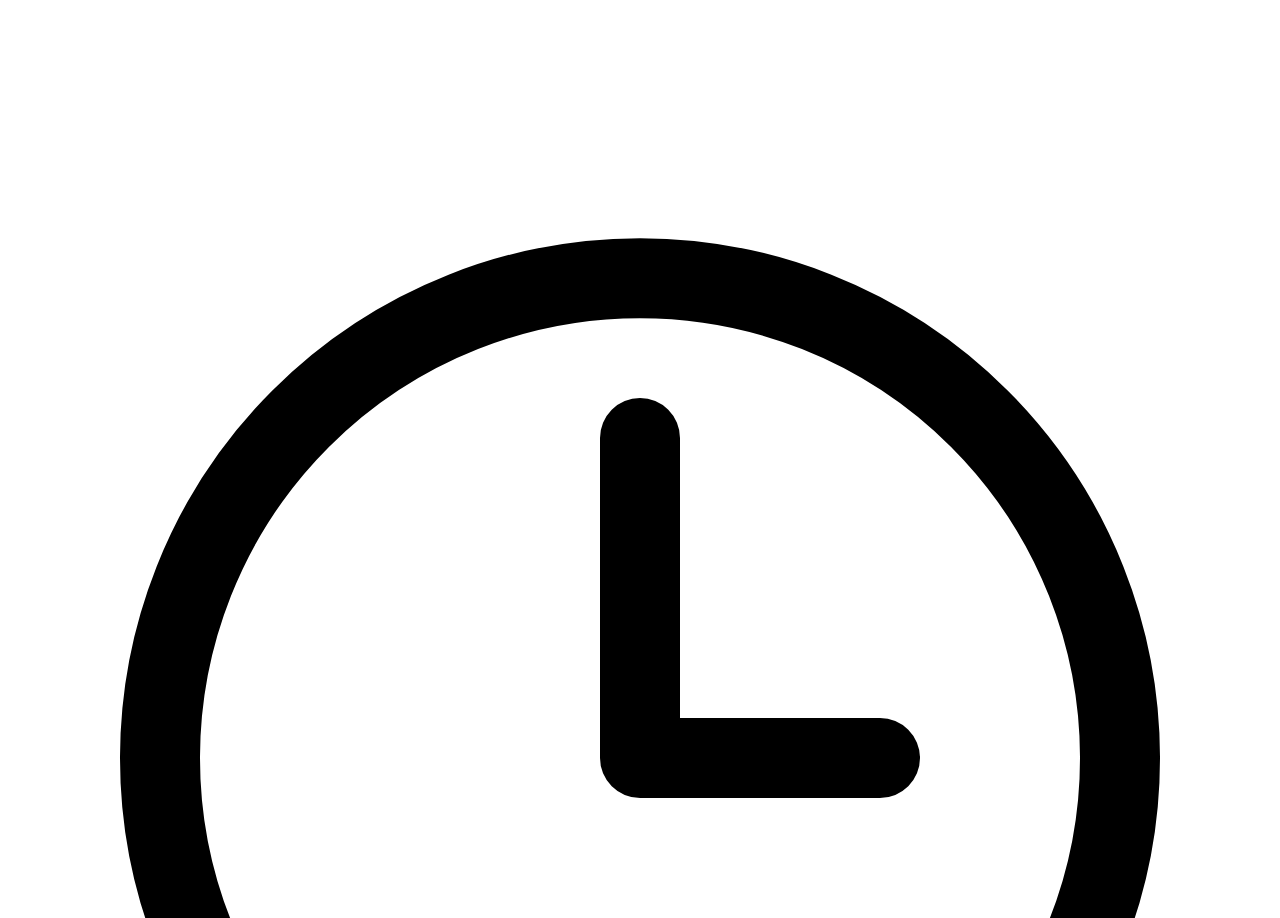
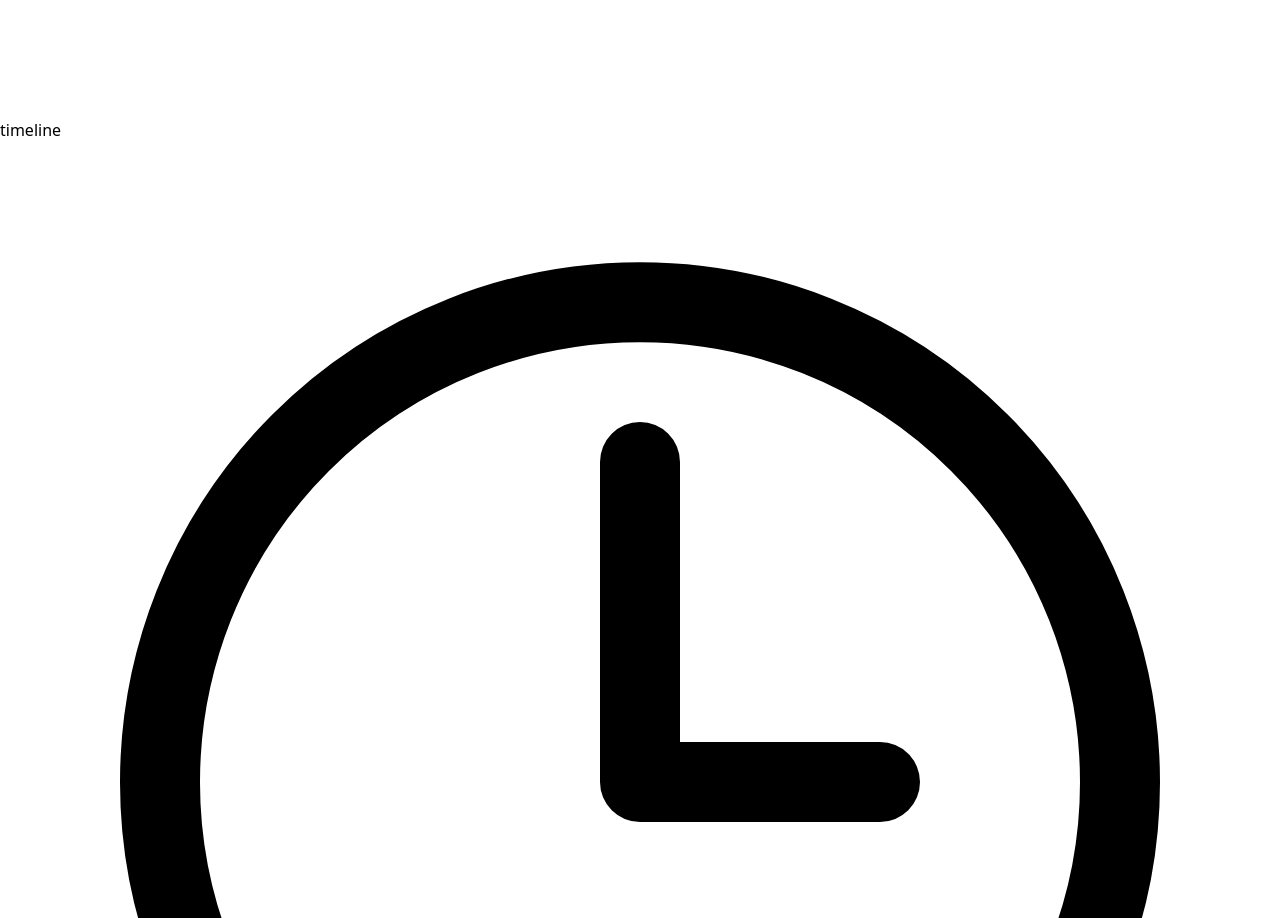
Before and after one commit to kartimenya/OnTrack, a Vue app: page /#timeline in a window 1280 px wide. Before the commit this address led to /. Shown: the part 1531-2449 px from the top of the page. Built offline with nearby package versions, Linux system fonts and the light colour scheme.

Commit message:
navigate for header

```diff
--- a/src/App.vue
+++ b/src/App.vue
@@ -1,12 +1,39 @@
 <script setup>
+import { ref } from 'vue'
+import { PAGE_TIMELINE, PAGE_ACTIVITIES, PAGE_PROGRESS } from './constans'
 import TheHeader from './components/TheHeader.vue'
 import TheNav from './components/TheNav.vue'
+import TheActivities from './pages/TheActivities.vue'
+import TheProgress from './pages/TheProgress.vue'
+import TheTimeline from './pages/TheTimeline.vue'
+
+const currentPage = ref(normilizePageHash())
+
+function normilizePageHash() {
+  const hash = window.location.hash.slice(1)
+
+  if ([PAGE_TIMELINE, PAGE_ACTIVITIES, PAGE_PROGRESS].includes(hash)) {
+    return hash
+  }
+
+  window.location.hash = PAGE_TIMELINE
+
+  return PAGE_TIMELINE
+}
+
+function goTo(page) {
+  currentPage.value = page
+}
 </script>
 
 <template>
-  <TheHeader />
-  <main class="flex flex-grow flex-col"></main>
-  <TheNav />
+  <TheHeader @go-to-timeline="goTo(PAGE_TIMELINE)" @go-to-progress="goTo(PAGE_PROGRESS)" />
+  <main class="flex flex-grow flex-col">
+    <TheTimeline v-show="currentPage === PAGE_TIMELINE" />
+    <TheActivities v-show="currentPage === PAGE_ACTIVITIES" />
+    <TheProgress v-show="currentPage === PAGE_PROGRESS" />
+  </main>
+  <TheNav :current-page="currentPage" @navigate="goTo($event)" />
 </template>
 
 <style scoped></style>
--- a/src/components/TheHeader.vue
+++ b/src/components/TheHeader.vue
@@ -1,11 +1,13 @@
 <script setup>
 import TheLogo from './TheLogo.vue'
 import TheHeaderProgress from './TheHeaderProgress.vue'
+
+const emit = defineEmits(['goToTimeline', 'goToProgress'])
 </script>
 
 <template>
   <header class="sticky top-0 z-20 flex items-center justify-between border-b bg-white p-3">
-    <TheLogo />
-    <TheHeaderProgress />
+    <TheLogo @:click="emit('goToTimeline')" />
+    <TheHeaderProgress @click="emit('goToProgress')" />
   </header>
 </template>
--- a/src/components/TheHeaderProgress.vue
+++ b/src/components/TheHeaderProgress.vue
@@ -1,9 +1,10 @@
 <script setup>
 import { CheckCircleIcon } from '@heroicons/vue/24/solid'
+import { PAGE_PROGRESS } from '../constans'
 </script>
 
 <template>
-  <a href="#" class="text-sm">
+  <a :href="`#${PAGE_PROGRESS}`" class="text-sm">
     <div v-if="true" class="flex items-center gap-1">
       Day complete!
       <CheckCircleIcon class="h-7 text-green-500" />
--- a/src/components/TheLogo.vue
+++ b/src/components/TheLogo.vue
@@ -1,5 +1,8 @@
+<script setup>
+import { PAGE_TIMELINE } from '../constans'
+</script>
 <template>
-  <a href="">
+  <a :href="`#${PAGE_TIMELINE}`">
     <img src="../assets/logo.png" alt="Logo" class="h-9" />
   </a>
 </template>
--- a/src/components/TheNav.vue
+++ b/src/components/TheNav.vue
@@ -1,15 +1,19 @@
 <script setup>
-import { ref } from 'vue'
+import NavItem from './NavItem.vue'
+import { PAGE_TIMELINE, PAGE_ACTIVITIES, PAGE_PROGRESS } from '../constans'
 import { ClockIcon, ListBulletIcon, ChartBarIcon } from '@heroicons/vue/24/outline'
-import NavItem from './NavItem.vue'
+
+defineProps(['currentPage'])
+
+const emit = defineEmits(['navigate'])
+
 const navItems = {
-  timeline: ClockIcon,
-  activities: ListBulletIcon,
-  progress: ChartBarIcon
+  [PAGE_TIMELINE]: ClockIcon,
+  [PAGE_ACTIVITIES]: ListBulletIcon,
+  [PAGE_PROGRESS]: ChartBarIcon
 }
+</script>
 
-const currentPage = ref('timeline')
-</script>
 <template>
   <nav class="text-3x1 sticky bottom-0 z-10 bg-white">
     <ul class="flex items-center justify-around border-t">
@@ -18,7 +22,7 @@ const currentPage = ref('timeline')
         :key="page"
         :href="`#${page}`"
         :class="{ 'pointer-events-none bg-gray-200': page === currentPage }"
-        @click="currentPage = page"
+        @click="emit('navigate', page)"
       >
         <component :is="icon" class="h-6 w-6" />{{ page }}
       </NavItem>
--- /dev/null
+++ b/src/constans.js
@@ -0,0 +1,3 @@
+export const PAGE_TIMELINE = 'timeline'
+export const PAGE_ACTIVITIES = 'activities'
+export const PAGE_PROGRESS = 'progress'
--- /dev/null
+++ b/src/pages/TheActivities.vue
@@ -0,0 +1,3 @@
+<template>
+  <h1>Activitirs</h1>
+</template>
--- /dev/null
+++ b/src/pages/TheProgress.vue
@@ -0,0 +1,3 @@
+<template>
+  <h1>Progress</h1>
+</template>
--- /dev/null
+++ b/src/pages/TheTimeline.vue
@@ -0,0 +1,3 @@
+<template>
+  <h1>timeline</h1>
+</template>
```
